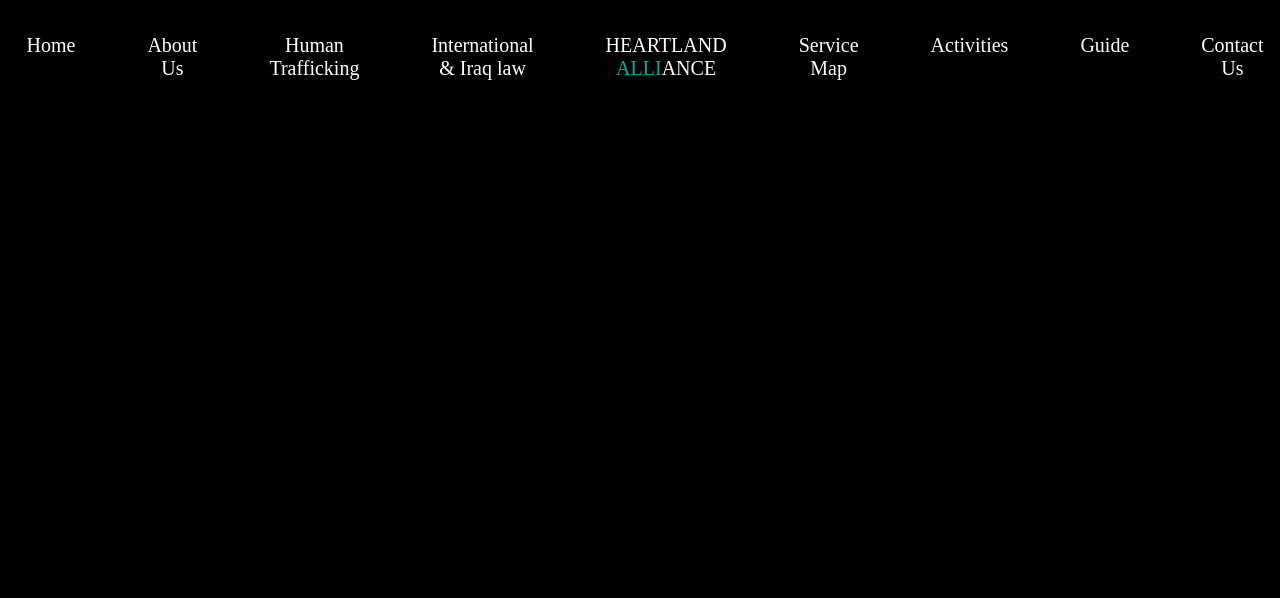
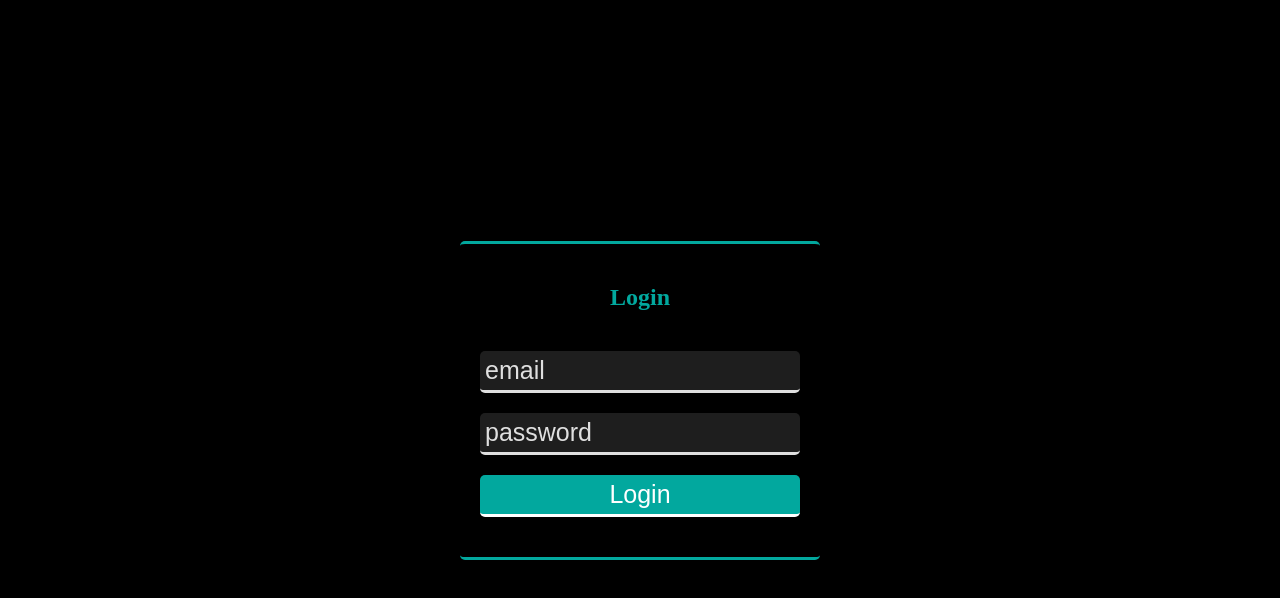
Before and after one commit to hamasaadwn/heartland, a React (Create React App) app in the folder heartland_frontend/: page /login_page_2022 in a window 1280 px wide. Shown: the top 598 px of the page. Built offline with nearby package versions, Linux system fonts and the light colour scheme.

Commit message:
frontend: created the login page

```diff
--- a/heartland_frontend/src/App.js
+++ b/heartland_frontend/src/App.js
@@ -18,6 +18,7 @@ import Guide from "./screens/guide/Guide";
 import TrainingTools from "./screens/guide/training_tool/TrainingTools";
 import AssessmentForm from "./screens/guide/assessment_form/AssessmentForm";
 import ContactUs from "./screens/contact_us/ContactUs";
+import Login from "./screens/login/Login";
 
 function App() {
   const location = useLocation();
@@ -37,7 +38,7 @@ function App() {
     <Fragment>
       {black ? <GlobalStyles bg="black" /> : <GlobalStyles bg="#F2F2F2" />}
 
-      {location.pathname === "/" ? (
+      {location.pathname === "/" || location.pathname === "/login_page_2022" ? (
         <div></div>
       ) : location.pathname === "/about" ||
         location.pathname === "/international" ||
@@ -60,6 +61,7 @@ function App() {
         <Route exact path="/trainingtool" element={<TrainingTools />} />
         <Route exact path="/assessmentform" element={<AssessmentForm />} />
         <Route exact path="/contact" element={<ContactUs />} />
+        <Route exact path="/login_page_2022" element={<Login />} />
       </Routes>
     </Fragment>
   );
--- /dev/null
+++ b/heartland_frontend/src/components/styled/Button.style.js
@@ -0,0 +1,18 @@
+import styled from "styled-components";
+
+export const Button = styled.button`
+  padding: 5px;
+  font-size: 25px;
+  width: 100%;
+  background-color: ${({ bg }) => bg};
+  color: ${({ fg }) => fg};
+  border: none;
+  border-bottom: solid 3px ${({ fg }) => fg};
+  border-radius: 5px;
+  transition: all 0.2s ease-in-out;
+  cursor: pointer;
+
+  &:focus {
+    border-bottom-color: ${({ bg }) => bg};
+  }
+`;
--- /dev/null
+++ b/heartland_frontend/src/components/styled/Input.style.js
@@ -0,0 +1,41 @@
+import styled from "styled-components";
+
+export const Input = styled.input`
+  padding: 5px;
+  font-size: 25px;
+  width: 100%;
+  background-color: ${({ bg }) => bg};
+  color: ${({ fg }) => fg};
+  caret-color: ${({ fg }) => fg};
+  border: none;
+  border-bottom: solid 3px ${({ fg }) => fg};
+  border-radius: 5px;
+  transition: all 0.5s ease-in-out;
+
+  ::placeholder {
+    color: ${({ fg }) => fg};
+    transition: all 0.5s ease-in-out;
+  }
+
+  &:focus {
+    outline: none;
+    color: #02a89e;
+    border-bottom-color: #02a89e;
+    caret-color: #02a89e;
+    ::placeholder {
+      color: #02a89e80;
+    }
+  }
+
+  &:invalid {
+    color: #a30054;
+    border-bottom-color: #a30054;
+    caret-color: #a30054;
+  }
+
+  &.error {
+    color: #a30054;
+    border-bottom-color: #a30054;
+    caret-color: #a30054;
+  }
+`;
--- /dev/null
+++ b/heartland_frontend/src/components/styled/LoginCard.style.js
@@ -0,0 +1,15 @@
+import styled from "styled-components";
+
+export const LoginCard = styled.div`
+  width: 360px;
+  background-color: black;
+  padding: 20px;
+  border-radius: 5px;
+  text-align: center;
+  border-bottom: solid 3px #02a89e;
+  border-top: solid 3px #02a89e;
+
+  h2 {
+    color: #02a89e;
+  }
+`;
--- /dev/null
+++ b/heartland_frontend/src/components/styled/Spacer.style.js
@@ -0,0 +1,5 @@
+import styled from "styled-components";
+
+export const Spacer = styled.div`
+  margin-top: ${({ top }) => top}; ;
+`;
--- /dev/null
+++ b/heartland_frontend/src/screens/login/Login.js
@@ -0,0 +1,33 @@
+import React from "react";
+import { Button } from "../../components/styled/Button.style";
+import { Input } from "../../components/styled/Input.style";
+import { LoginCard } from "../../components/styled/LoginCard.style";
+import { Spacer } from "../../components/styled/Spacer.style";
+import { LoginContainer } from "./Login.style";
+
+const Login = () => {
+  return (
+    <LoginContainer>
+      <LoginCard>
+        <Spacer top="20px" />
+        <h2>Login</h2>
+        <Spacer top="40px" />
+        <Input bg="#3d3d3d80" fg="#ffffffdb" placeholder="email" type="email" />
+        <Spacer top="20px" />
+        <Input
+          bg="#3d3d3d80"
+          fg="#ffffffdb"
+          placeholder="password"
+          type="password"
+        />
+        <Spacer top="20px" />
+        <Button bg="#02a89e" fg="#ffffff">
+          Login
+        </Button>
+        <Spacer top="20px" />
+      </LoginCard>
+    </LoginContainer>
+  );
+};
+
+export default Login;
--- /dev/null
+++ b/heartland_frontend/src/screens/login/Login.style.js
@@ -0,0 +1,10 @@
+import styled from "styled-components";
+
+export const LoginContainer = styled.div`
+  display: fixed;
+  align-items: center;
+  justify-content: center;
+  color: white;
+  width: 100%;
+  height: 100vh;
+`;
```
